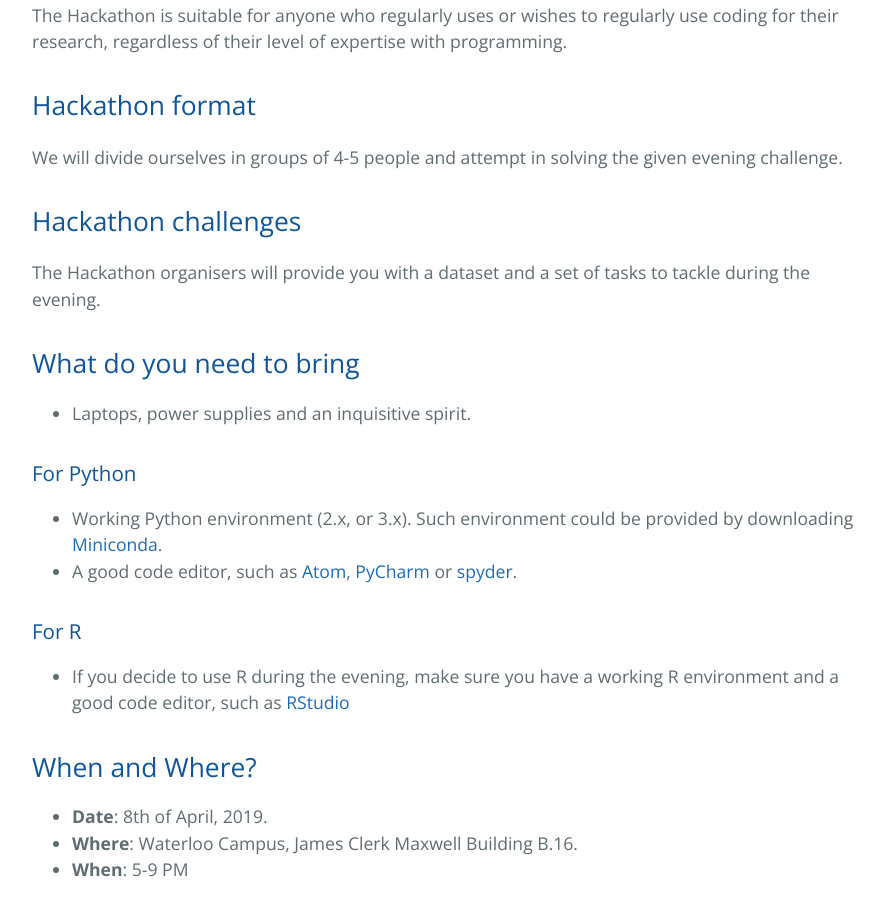
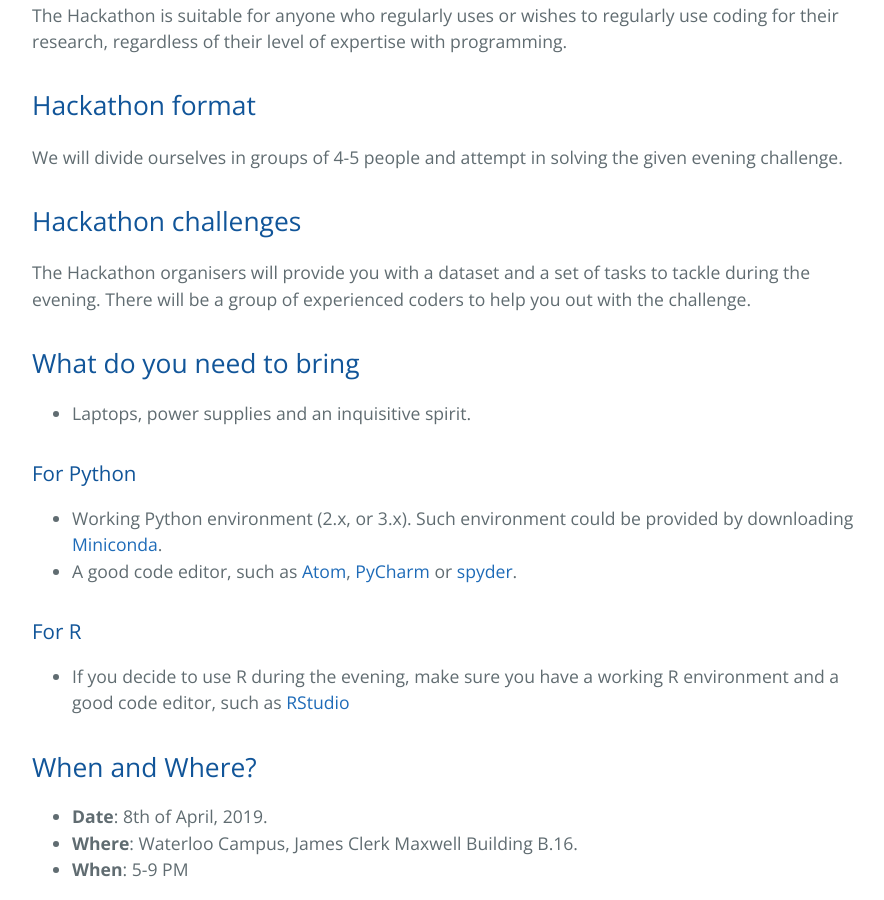
Before and after one commit to KHSDTC/Hackathon_Spring2019, a Jekyll site: the page built from index.md, in a window 1280 px wide and 900 px high, scrolled down 1192 px. Shown: the whole window, without its empty margins (192-1076 px from the left). Built offline with Jekyll 4.4.1, drawn with Linux system fonts in a browser that asks for light colours; our own code applies the rules of GitHub Pages for plain Markdown files.

Commit message:
Update index.md

```diff
--- a/index.md
+++ b/index.md
@@ -32,7 +32,7 @@ We will divide ourselves in groups of 4-5 people and attempt in solving the give
 
 ## Hackathon challenges
 
-The Hackathon organisers will provide you with a dataset and a set of tasks to tackle during the evening.
+The Hackathon organisers will provide you with a dataset and a set of tasks to tackle during the evening. There will be a group of experienced coders to help you out with the challenge.
 
 ## What do you need to bring
 
```
